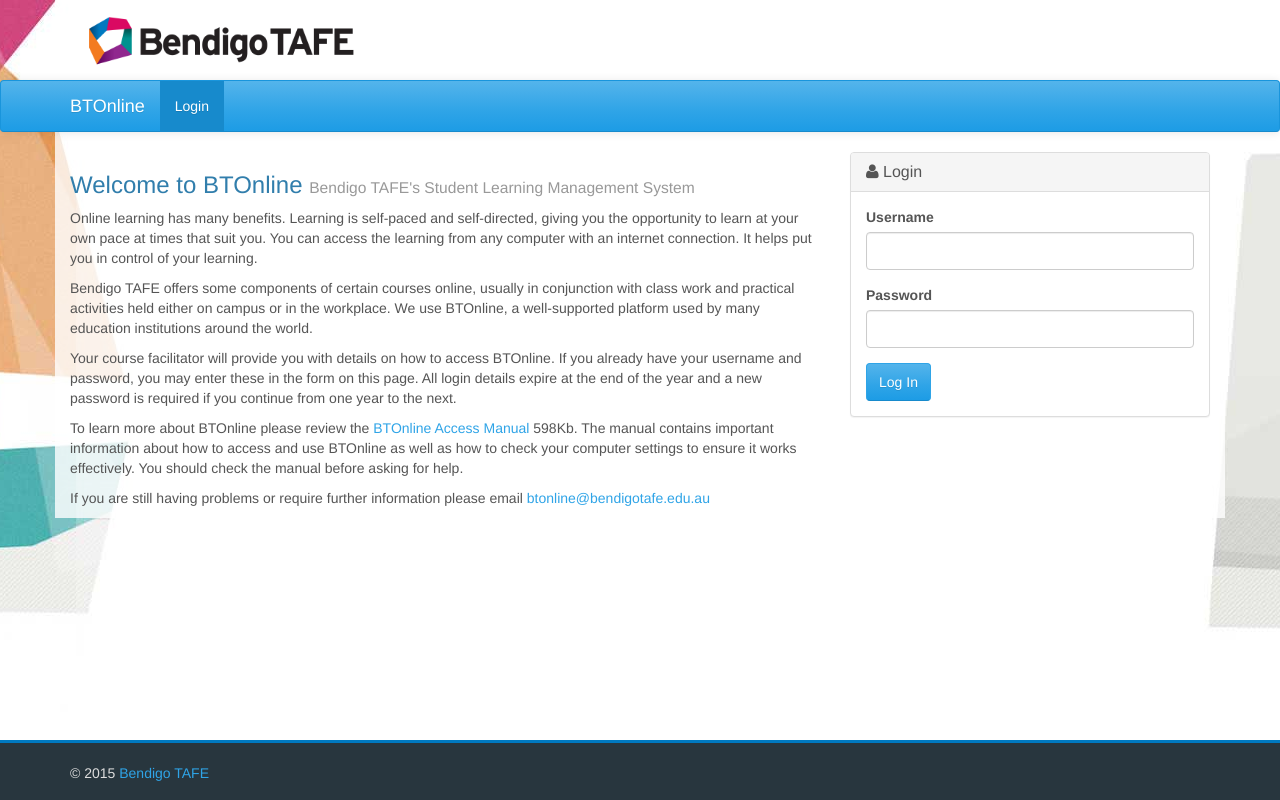
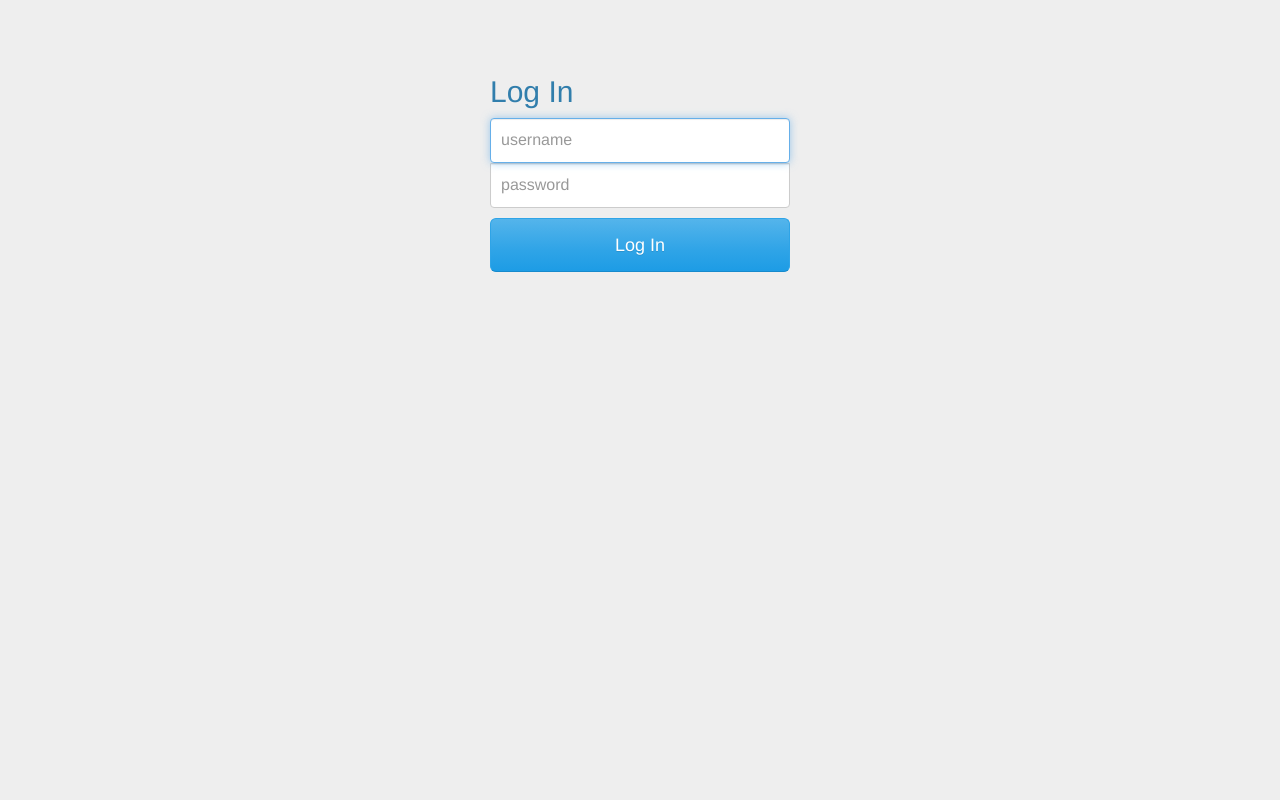
Before and after one commit to obrientimothya/moodle-sso-login, a PHP site: page / in a window 1280 px wide. Run offline with PHP 8.4, Linux system fonts and the light colour scheme.

Commit message:
plain login theme

```diff
--- a/css/app.css
+++ b/css/app.css
@@ -1,29 +1,42 @@
 /* app css stylesheet */
 
 body {
-  background: white url(../images/bg.jpg) no-repeat;
-  background-position: top center;
-  margin-bottom: 60px;
+    padding-top: 40px;
+    padding-bottom: 40px;
+    background-color: #eee;
 }
 
-.logo-container {
-  background-color: rgba(255,255,255,0.80);
-  height: 80px;
+.form-signin {
+    max-width: 330px;
+    padding: 15px;
+    margin: 0 auto;
 }
-
-.content-container {
-  margin-top: -20px;
-  padding-top: 20px;
-  background-color: rgba(255,255,255,0.80);
+.form-signin .form-signin-heading,
+.form-signin .checkbox {
+    margin-bottom: 10px;
 }
-
-footer {
-  border-top: 3px solid #0079c0;
-  background: #28363e;
-  color: #dddddd;
-  position: absolute;
-  bottom: 0;
-  width: 100%;
-  height: 60px;
-  padding-top: 20px;
+.form-signin .checkbox {
+    font-weight: normal;
 }
+.form-signin .form-control {
+    position: relative;
+    height: auto;
+    -webkit-box-sizing: border-box;
+    -moz-box-sizing: border-box;
+    box-sizing: border-box;
+    padding: 10px;
+    font-size: 16px;
+}
+.form-signin .form-control:focus {
+    z-index: 2;
+}
+.form-signin input[type="email"] {
+    margin-bottom: -1px;
+    border-bottom-right-radius: 0;
+    border-bottom-left-radius: 0;
+}
+.form-signin input[type="password"] {
+    margin-bottom: 10px;
+    border-top-left-radius: 0;
+    border-top-right-radius: 0;
+}
--- a/index.php
+++ b/index.php
@@ -1,10 +1,12 @@
 <!DOCTYPE html>
+<html lang="en">
+
 <head>
     <meta charset="utf-8">
     <meta http-equiv="X-UA-Compatible" content="IE=edge">
-    <title>BTOnline Login</title>
-    <meta name="description" content="Bendigo TAFE BTOnline Login Page">
     <meta name="viewport" content="width=device-width, initial-scale=1">
+    <title>Login</title>
+    <meta name="description" content="Login Page">
     <link rel="stylesheet" href="css/bootstrap.min.css">
     <link rel="stylesheet" href="css/font-awesome.min.css">
     <link rel="stylesheet" href="css/app.css">
@@ -14,88 +16,21 @@
 
 <body>
 
-<div class="logo-wrapper">
-    <div class="container logo-container">
-        <a href="index.html">
-            <img src="images/logo.png" alt="logo" style="height: 100%" />
-        </a>
+    <div class="container">
+        <form class="form-signin" method="POST" action="authenticate.php">
+            <h2 class="form-signin-heading">Log In</h2>
+            <div id="messages"></div>
+            <label for="username" class="sr-only">Username</label>
+            <input type="text" id="username" name="username" class="form-control" placeholder="username" required="" autofocus="" autocomplete="off">
+            <label for="password" class="sr-only">Password</label>
+            <input type="password" id="password" name="password" class="form-control" placeholder="password" required="" autocomplete="off">
+
+            <button class="btn btn-lg btn-primary btn-block" type="submit">Log In</button>
+        </form>
     </div>
-</div>
 
-
-<nav class="navbar navbar-default">
-    <div class="container">
-        <div class="navbar-header">
-            <button type="button" class="navbar-toggle collapsed" data-toggle="collapse" data-target="#navbar" aria-expanded="false" aria-controls="navbar">
-                <span class="sr-only">Toggle navigation</span>
-                <span class="icon-bar"></span>
-                <span class="icon-bar"></span>
-                <span class="icon-bar"></span>
-            </button>
-            <a class="navbar-brand" href="index.html">BTOnline</a>
-        </div>
-        <div id="navbar" class="navbar-collapse collapse">
-            <ul class="nav navbar-nav">
-                <li class="active"><a href="index.html">Login</a></li>
-            </ul>
-        </div>
-    </div>
-</nav>
-
-
-<div class="container content-container">
-    <div class="row">
-        <div class="col-md-8">
-            <h3>Welcome to BTOnline <small>Bendigo TAFE's Student Learning Management System</small></h3>
-            <p>
-                Online learning has many benefits. Learning is self-paced and self-directed, giving you the opportunity to learn at your own pace at times that suit you. You can access the learning from any computer with an internet connection. It helps put you in control of your learning.
-            </p>
-            <p>
-                Bendigo TAFE offers some components of certain courses online, usually in conjunction with class work and practical activities held either on campus or in the workplace. We use BTOnline, a well-supported platform used by many education institutions around the world.
-            </p>
-            <p>
-                Your course facilitator will provide you with details on how to access BTOnline. If you already have your username and password, you may enter these in the form on this page. All login details expire at the end of the year and a new password is required if you continue from one year to the next.
-            </p>
-            <p>
-                To learn more about BTOnline please review the <a href="http://btonline.bendigotafe.edu.au/pluginfile.php/2/course/section/1/BTOnline%20Student%20Access%20Manual.pdf">BTOnline Access Manual</a> 598Kb. The manual contains important information about how to access and use BTOnline as well as how to check your computer settings to ensure it works effectively. You should check the manual before asking for help.
-            </p>
-            <p>
-                If you are still having problems or require further information please email <a href="mailto:btonline@bendigotafe.edu.au">btonline@bendigotafe.edu.au</a>
-            </p>
-        </div>
-
-        <div class="col-md-4">
-            <div class="panel panel-default">
-                <div class="panel-heading">
-                    <h3 class="panel-title"><i class="fa fa-user"></i> Login</h3>
-                </div>
-                <div class="panel-body">
-                    <div id="messages"></div>
-                    <form method="POST" action="authenticate.php">
-                        <div class="form-group">
-                            <label for="username">Username</label>
-                            <input type="text" class="form-control" id="username" name="username">
-                        </div>
-                        <div class="form-group">
-                            <label for="password">Password</label>
-                            <input type="password" class="form-control" id="password" name="password">
-                        </div>
-                        <button type="submit" class="btn btn-primary">Log In</button>
-                    </form>
-                </div>
-            </div>
-        </div>
-
-    </div>
-</div>
-
-<footer>
-    <div class="container">
-        &copy 2015 <a href="http://www.bendigotafe.edu.au">Bendigo TAFE</a>
-    </div>
-</footer>
-
-<script src="js/app.js"></script>
+    <script src="js/app.js"></script>
+    <script src="js/ie10-viewport-bug-workaround.js"></script>
 
 </body>
 
--- /dev/null
+++ b/js/ie10-viewport-bug-workaround.js
@@ -0,0 +1,23 @@
+/*!
+ * IE10 viewport hack for Surface/desktop Windows 8 bug
+ * Copyright 2014-2015 Twitter, Inc.
+ * Licensed under MIT (https://github.com/twbs/bootstrap/blob/master/LICENSE)
+ */
+
+// See the Getting Started docs for more information:
+// http://getbootstrap.com/getting-started/#support-ie10-width
+
+(function () {
+    'use strict';
+
+    if (navigator.userAgent.match(/IEMobile\/10\.0/)) {
+        var msViewportStyle = document.createElement('style')
+        msViewportStyle.appendChild(
+            document.createTextNode(
+                '@-ms-viewport{width:auto!important}'
+            )
+        )
+        document.querySelector('head').appendChild(msViewportStyle)
+    }
+
+})();
```
Also changed, not shown: images/bg.jpg (deleted), images/logo.png (deleted).
